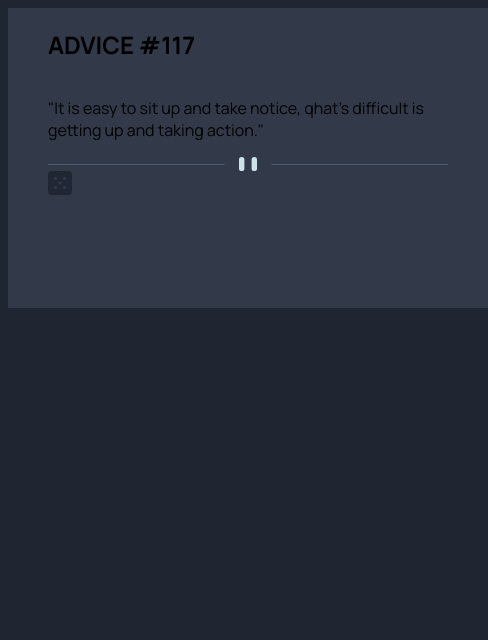
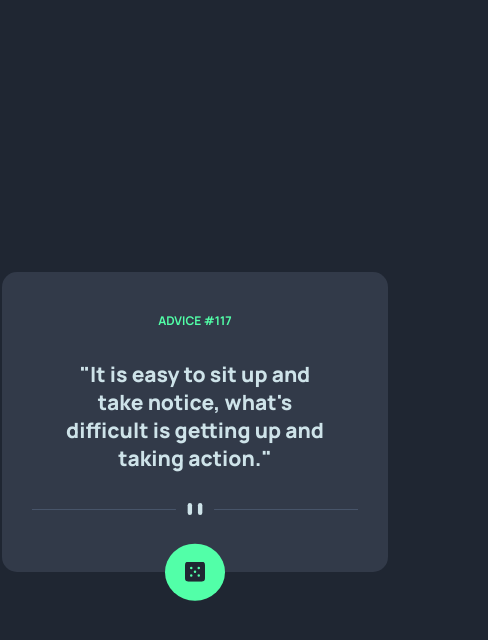
Before and after one commit to AlexandreDamaso/devquest_conselhos_aleatorios, a plain HTML site: page index.html in a window 390 px wide. Shown: the whole page, 488 px wide, since content can reach past the window. Drawn offline with Linux system fonts and the light colour scheme.

Commit message:
Concluído

```diff
--- a/index.html
+++ b/index.html
@@ -8,16 +8,16 @@
     <link rel="preconnect" href="https://fonts.googleapis.com">
     <link rel="preconnect" href="https://fonts.gstatic.com" crossorigin>
     <link href="https://fonts.googleapis.com/css2?family=Manrope:wght@300;400;500;700;800&display=swap" rel="stylesheet">
+    <link rel="shortcut icon" href="./src/img/favicon-32x32.png" type="image/x-icon">
     <link rel="stylesheet" href="./src/css/style.css">
-    <link rel="shortcut icon" href="./src/img/favicon-32x32.png" type="image/x-icon">
 </head>
 <body>
     <main>
         <section class="conselhos-aleatórios">
             <h1 class="title">ADVICE #117</h1>
-            <p class="texto">"It is easy to sit up and take notice, qhat's difficult is getting up and taking action."</p>
+            <p class="texto">"It is easy to sit up and take notice, what's difficult is getting up and taking action."</p>
             <img class="divisoria" src="./src/img/pattern-divider-desktop.svg" alt="divisória">
-            <div class="dado"><img src="./src/img/icon-dice.svg" alt=""></div >
+            <button class="dado"><img src="./src/img/icon-dice.svg" alt=""></button >
         </section>
     </main>
 </body>
--- a/src/css/style.css
+++ b/src/css/style.css
@@ -10,10 +10,18 @@
 }
 * {
     box-sizing: border-box;
+    margin: 0;
+    padding: 0;
 }
 body {
     background-color: var(--background-color);
     font-family: var(--fonte-family);
+}
+main {
+    height: 100vh;
+    display: flex;
+    justify-content: center;
+    align-items: center;
 }
 .conselhos-aleatórios {
     width: 480px;
@@ -21,13 +29,63 @@ body {
     background-color: var(--advice-card-color);
     display: flex;
     flex-direction: column;
+    align-items: center;
     padding-left: 40px;
     padding-right: 40px;
+    border-radius: 15px;
 }
-.title {}
+.title {
+    font-size: 12px;
+    color: var(--advice-dice-color);
+    margin-top: 45px;
+    margin-bottom: 35px;
+}
 .texto {
+    font-size: 25px;
+    font-weight: var(--fonte-weight);
+    color: var(--text-color);
+    text-align: center;
+    margin-bottom: 30px;
 }
 .divisoria {
     width: 400px;
 }
-.dado {}
+.dado {
+    background-color: var(--advice-dice-color);
+    width: 60px;
+    height: 60px;
+    border-radius: 50%;
+    display: flex;
+    justify-content: center;
+    align-items: center;
+    border: none;
+    transform: translateY(50%);
+    transition-duration: 0.8s;
+}
+.dado img {
+    width: 20px;
+}
+.dado:hover {
+    color: #53FFAB;
+    cursor: pointer;
+    box-shadow: 0 0 15px var(--advice-dice-color);
+}
+@media (max-width: 768px) {
+    .conselhos-aleatórios {
+        width: 386px;
+        padding-left: 30px;
+        padding-right: 30px;
+    }
+    .title {
+        margin-top: 40px;
+        margin-bottom: 5px;
+    }
+    .texto {
+        font-size: 21px;
+        padding: 26px;
+        margin-bottom: 5px;
+    }
+    .divisoria {
+        width: 326px;
+    }
+}
```
